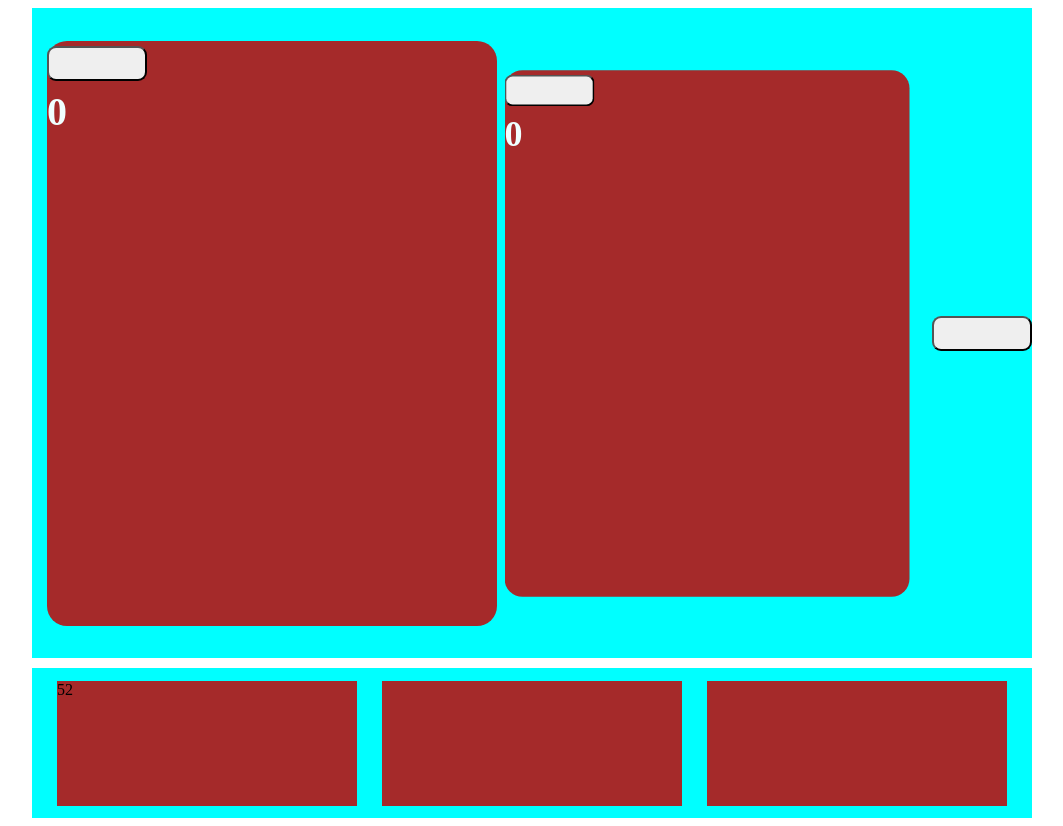
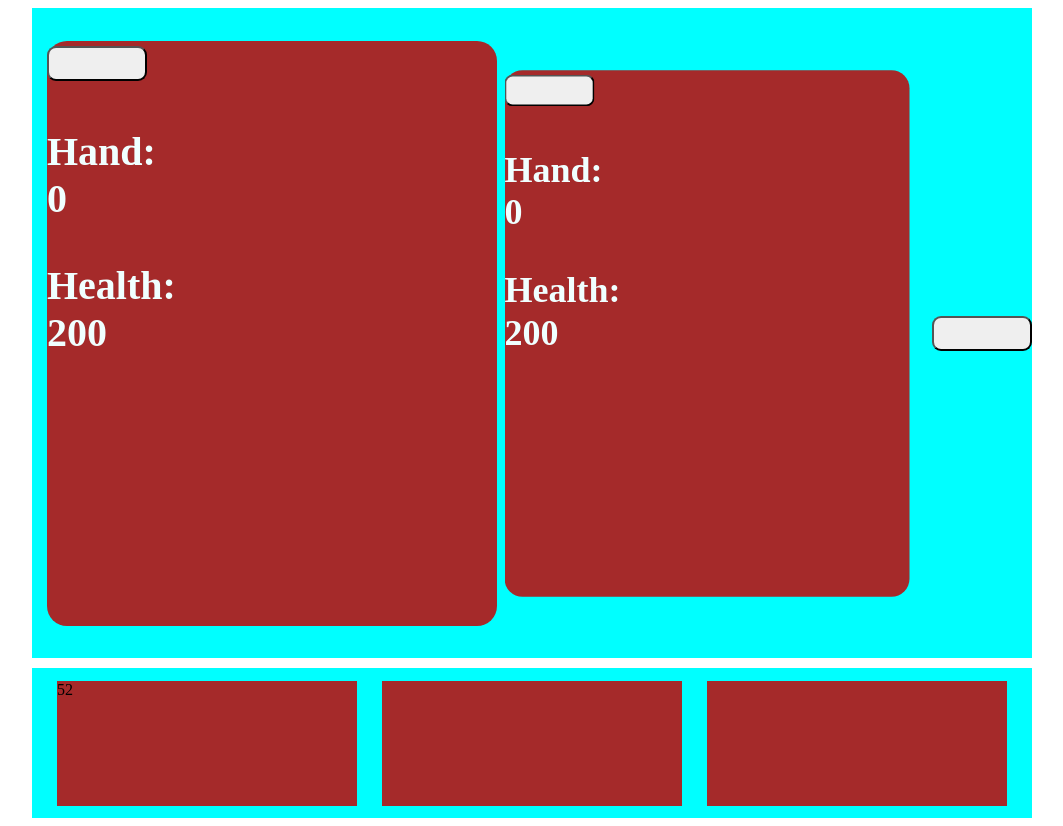
Before and after one commit to SirGraybon/black_jack_attack, a React (Vite) app: page / in a window 1280 px wide. Shown: the whole page, without its empty margins (108-1171 px from the left). Built offline with nearby package versions, Linux system fonts and the light colour scheme.

Commit message:
implements drawing cards

```diff
--- a/src/components/PlayArea.jsx
+++ b/src/components/PlayArea.jsx
@@ -4,36 +4,24 @@ import { color, motion } from "framer-motion";
 import shareState from "../state/StateContext";
 
 const PlayArea = function () {
-
   ///////////////STATE//////////////////////////////
-  const { turn, damage, takeDamage, players } = shareState();
+  const { turn, damage, attack, players } = shareState();
   // const [turn, setTurn] = useState(1);
   // const [damage, setDamage] = useState(false)
   //////////////FUNCTIONs//////////////////////////
-  const handleClick = function () {
-    turn === 1 ? setTurn(2) : setTurn(1);
-  };
-  const attack = function () {
-    setDamage(true);
-    setTimeout(() => {
-      setDamage(false);
-    }, 500);
-  };
 
   /////////////ANIMATIONs//////////////////////////
   const animation = {
     initial: {},
     animate: {
       scale: 0.7,
-      backgroundColor: "blue"
-
-      },
-    }
-
+      backgroundColor: "#888888",
+    },
+  };
 
   return (
     <div className="play_area">
-      {players.map((player) => {
+      {players.map((player, index) => {
         return (
           <motion.div
             key={player.playerId}
@@ -46,13 +34,13 @@ const PlayArea = function () {
             className="player"
           >
             <div className="hand">
-            <button
-              className="attack"
-              onClick={() => takeDamage(player.playerId)}
+              <button
+                className="attack"
+                onClick={() => attack(player.playerId === 2 ? 1 : 2, player.hand)}
               ></button>
-              {player.hand}
-
-              </div>
+              <p>Hand: {player.hand}</p>
+              <p>Health: {player.health}</p>
+            </div>
           </motion.div>
         );
       })}
--- a/src/state/StateContext.jsx
+++ b/src/state/StateContext.jsx
@@ -3,38 +3,57 @@ import reducer, { defaultState } from "./state";
 ////////////////////useContext////////////////////////////////////////////////////////////
 const StateContext = createContext(defaultState);
 export const StateProvider = ({ children }) => {
-const [state, dispatch] = useReducer(reducer, defaultState);
+  const [state, dispatch] = useReducer(reducer, defaultState);
 
-const takeDamage = function(id){
-  dispatch({type: "TAKE_DAMAGE", payload: id})
-  console.log(state.damage)
-  setTimeout(() => {
-    console.log(" and done")
-    console.log(state.damage)
-    dispatch({type: "TAKE_DAMAGE", payload: 0})
+  const attack = function (id, damage) {
+    dispatch({ type: "TAKE_DAMAGE", id, damage });
+    dispatch({ type: "ANIMATE_DAMAGE", payload: id });
+    console.log(state.damage);
+    setTimeout(() => {
+      console.log(" and done");
+      console.log(state.damage);
+      dispatch({ type: "ANIMATE_DAMAGE", payload: 0 });
+    }, 100);
+    setTimeout(() => {
+      console.log(" and done");
+      console.log(state.damage);
+      dispatch({ type: "ANIMATE_DAMAGE", payload: id });
+    }, 200);
+    setTimeout(() => {
+      console.log(" and done");
+      console.log(state.damage);
+      dispatch({ type: "ANIMATE_DAMAGE", payload: 0 });
+    }, 300);
+  };
 
-  }, 500);
-}
+  const drawCard = function () {
+    const deckIndex = Math.floor(Math.random() * state.deck.length);
+    const updatedDeck = state.deck;
+    const updatedPlayers = state.players;
+    const playerIndex = updatedPlayers.findIndex(
+      (player) => state.turn === player.playerId
+    );
+    const drawnCard = updatedDeck[deckIndex];
+    updatedPlayers[playerIndex].hand += drawnCard;
+    updatedDeck.splice(deckIndex, 1);
+    const handValue = updatedPlayers[playerIndex].hand;
+    if (handValue > 21) {
+      attack(state.turn, handValue);
+      updatedPlayers[playerIndex].hand = 0;
 
-const drawCard = function(){
-  const i = Math.floor(Math.random() * state.deck.length)
-  console.log(i)
-  const drawnCard = state.deck[i]
+    }
 
-
-}
-
-
-
+    dispatch({ type: "HIT_ME", updatedDeck, updatedPlayers });
+  };
 
   ////////////////////EXPORT FOR FUNCTIONs & STATE////////////////////////////////////////////////////////////
   const value = {
-    takeDamage,
+    attack,
     drawCard,
     damage: state.damage,
     turn: state.turn,
     players: state.players,
-    deck: state.deck
+    deck: state.deck,
   };
 
   return (
--- a/src/state/state.js
+++ b/src/state/state.js
@@ -1,28 +1,53 @@
 const players = [
-  { playerId: 1, hand: 0 },
-  { playerId: 2, hand: 0 },
+  { playerId: 1, hand: 0, health: 200 },
+  { playerId: 2, hand: 0, health: 200 },
 ];
 ////
-const cards = [1,2,3,4,5,6,7,8,9,10,11,12,13, 1,2,3,4,5,6,7,8,9,10,11,12,13, 1,2,3,4,5,6,7,8,9,10,11,12,13, 1,2,3,4,5,6,7,8,9,10,11,12,13]
+const cards = [
+  1, 2, 3, 4, 5, 6, 7, 8, 9, 10, 11, 12, 13, 1, 2, 3, 4, 5, 6, 7, 8, 9, 10, 11,
+  12, 13, 1, 2, 3, 4, 5, 6, 7, 8, 9, 10, 11, 12, 13, 1, 2, 3, 4, 5, 6, 7, 8, 9,
+  10, 11, 12, 13,
+];
 
 export const defaultState = {
   turn: 1,
-  damage: false,
+  damage: 0,
   players: players,
   deck: cards,
-
-}
+};
 ////////////////////REDUCER SWITCH CASEs////////////////////////////////////////////////////////////
-export const reducer = function(state, action){
-
-  switch (action.type){
-    case "TAKE_DAMAGE": {
+export const reducer = function (state, action) {
+  switch (action.type) {
+    case "ANIMATE_DAMAGE": {
       return {
         ...state,
-        damage: action.payload
-      }
+        damage: action.payload,
+      };
     }
   }
+  switch (action.type) {
+    case "TAKE_DAMAGE": {
+      console.log(action.id, action.damage)
+      const updatedPlayers = [...state.players];
+      const playerIndex = updatedPlayers.findIndex(
+        (player) => action.id === player.playerId
+      );
+      updatedPlayers[playerIndex].health -= action.damage;
 
-}
+      return {
+        ...state,
+        players: updatedPlayers,
+      };
+    }
+  }
+  switch (action.type) {
+    case "HIT_ME": {
+      return {
+        ...state,
+        players: action.updatedPlayers,
+        deck: action.updatedDeck,
+      };
+    }
+  }
+};
 export default reducer;
--- a/src/styles/playArea.css
+++ b/src/styles/playArea.css
@@ -12,7 +12,7 @@
   height: 90%;
   background-color: brown;
   border-radius: 20px;
-  transition: 0.2s;
+  transition: 0.1s;
 }
 
 .attack {
```
